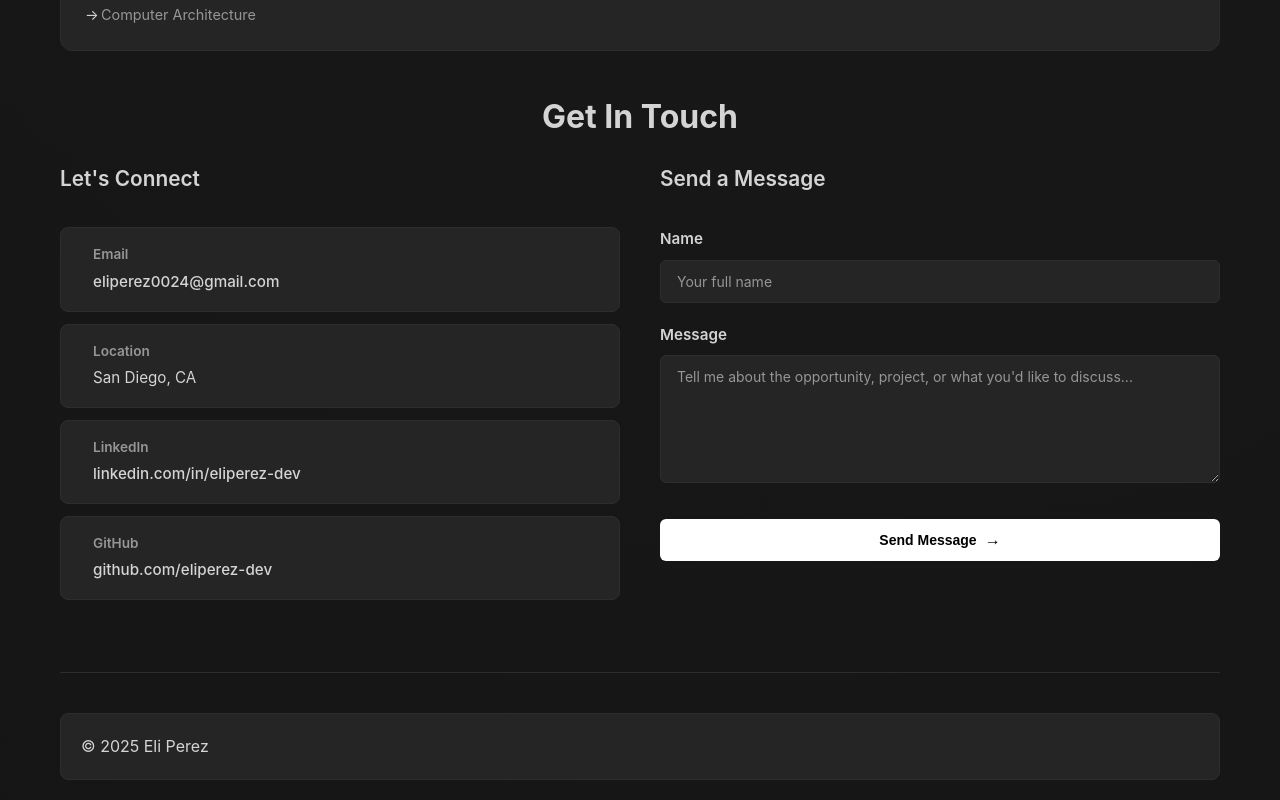
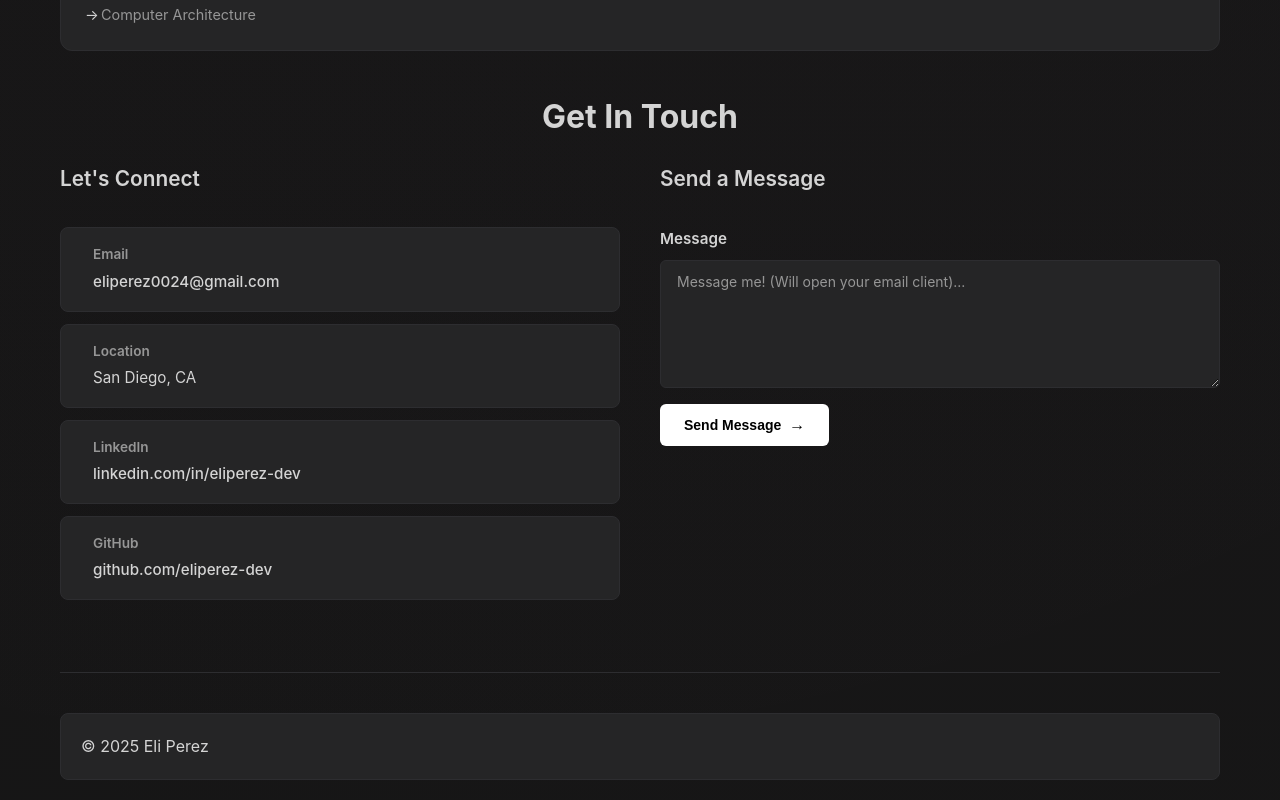
Before and after one commit to counterspecies/Portfolio-Website, a React (Create React App) app: page / in a window 1280 px wide. Shown: the part 5866-6666 px from the top of the page. Built offline with nearby package versions, Linux system fonts and the light colour scheme.

Commit message:
updating contact form

```diff
--- a/src/components/Contact.js
+++ b/src/components/Contact.js
@@ -98,21 +98,7 @@ const Contact = () => {
             <div className="form-header">
               <h3>Send a Message</h3>
             </div>
-
-            <form className="contact-form" onSubmit={handleSubmit}>
-              <div className="form-group">
-                <label htmlFor="name">Name</label>
-                <input
-                  type="text"
-                  id="name"
-                  name="name"
-                  value={formData.name}
-                  onChange={handleChange}
-                  required
-                  placeholder="Your full name"
-                />
-              </div>
-
+              <form onSubmit={handleSubmit}>
               <div className="form-group">
                 <label htmlFor="message">Message</label>
                 <textarea
@@ -122,7 +108,7 @@ const Contact = () => {
                   onChange={handleChange}
                   required
                   rows="6"
-                  placeholder="Tell me about the opportunity, project, or what you'd like to discuss..."
+                  placeholder="Message me! (Will open your email client)..."
                 ></textarea>
               </div>
 
```
